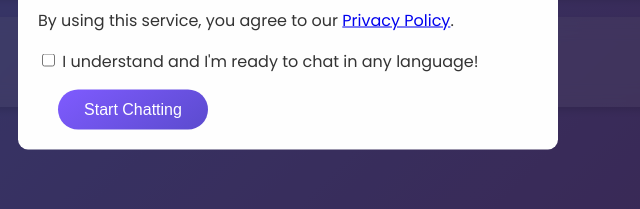
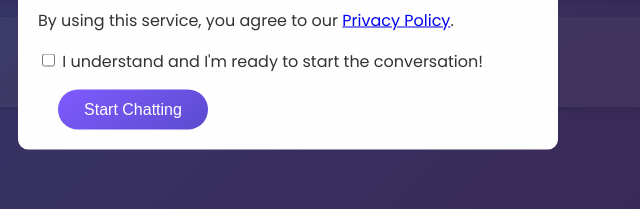
Before and after one commit to jacguidi/polygloot, a website: page index.html in a window 1280 px wide. Shown: the part 532-741 px from the top of the page, 352-992 px from the left. Drawn offline with Linux system fonts and the light colour scheme.

Commit message:
Update index.html

```diff
--- a/index.html
+++ b/index.html
@@ -301,7 +301,7 @@ footer {
         <p>By using this service, you agree to our <a href="privacy-policy.html" target="_blank">Privacy Policy</a>.</p>
         <label>
             <input type="checkbox" id="understandCheckbox">
-            I understand and I'm ready to chat in any language!
+            I understand and I'm ready to start the conversation!
         </label>
         <div class="button-container">
             <button id="acceptButton" disabled>Start Chatting</button>
```
